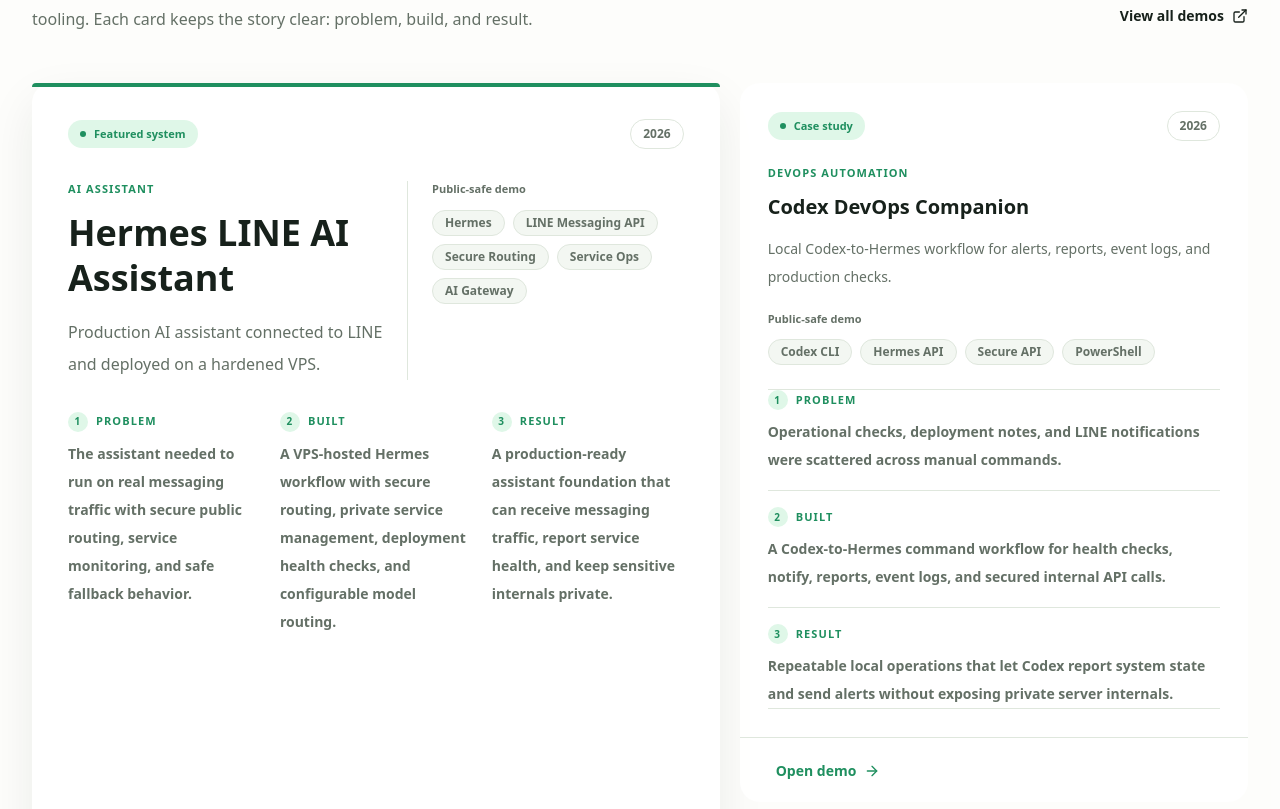
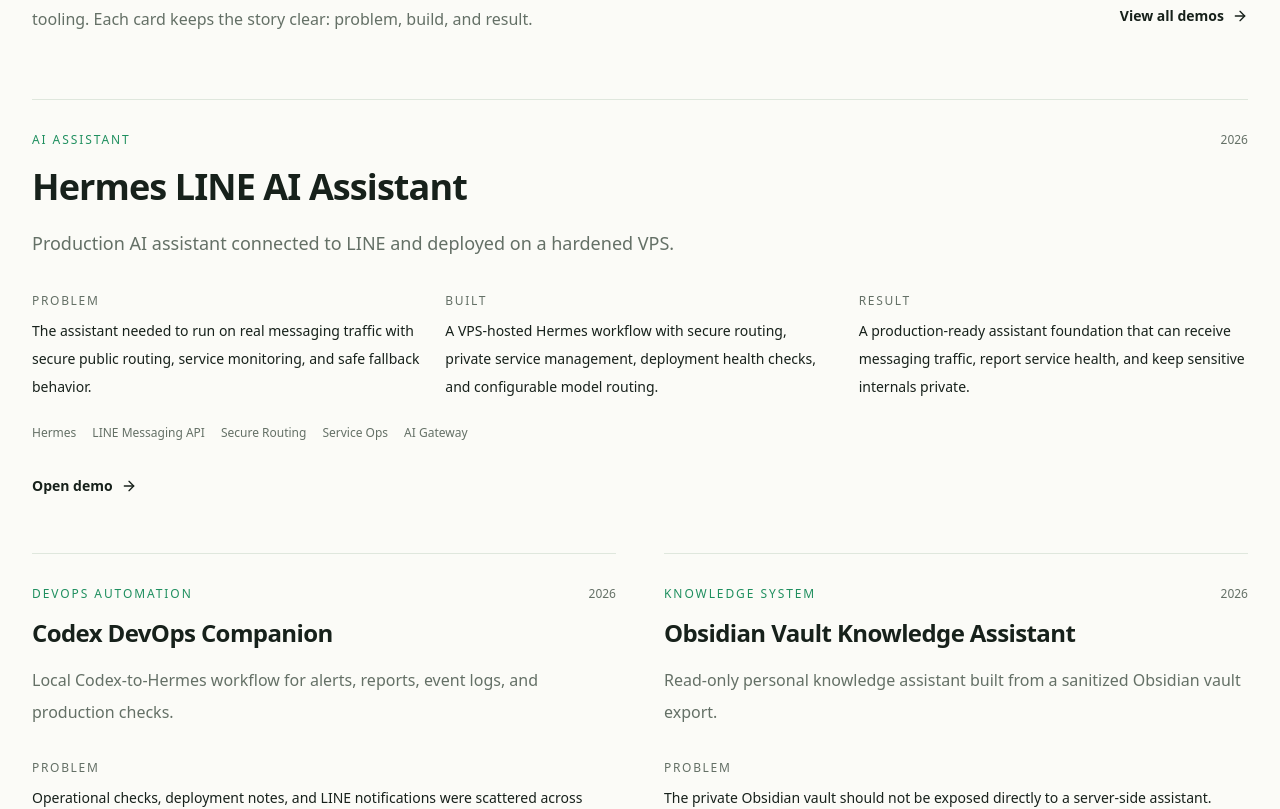
Before and after one commit to Manchinn/Portfolio, a Next.js app: page / in a window 1280 px wide. Shown: the part 1220-2029 px from the top of the page. Built offline with nearby package versions, Linux system fonts and the light colour scheme.

Commit message:
refactor: borderless editorial project entries in selected work

```diff
--- a/src/components/portfolio-saas/SaasHome.tsx
+++ b/src/components/portfolio-saas/SaasHome.tsx
@@ -27,9 +27,6 @@
   selectedEyebrow: string
   selectedTitle: string
   selectedSubtitle: string
-  featuredLabel: string
-  supportingLabel: string
-  safeDemoLabel: string
   demosEyebrow: string
   demosTitle: string
   demosSubtitle: string
@@ -62,9 +59,6 @@
     selectedTitle: 'Three public-safe case studies, shaped like product proof.',
     selectedSubtitle:
       'A curated view of assistant systems, operational workflows, and knowledge tooling. Each card keeps the story clear: problem, build, and result.',
-    featuredLabel: 'Featured system',
-    supportingLabel: 'Case study',
-    safeDemoLabel: 'Public-safe demo',
     demosEyebrow: 'Interactive demos',
     demosTitle: 'Public-safe demos you can open and inspect.',
     demosSubtitle:
@@ -119,9 +113,6 @@
     selectedTitle: 'สาม case study แบบ public-safe ที่อ่านเหมือน product proof',
     selectedSubtitle:
       'คัดงาน assistant systems, operational workflows และ knowledge tooling ให้เห็นเรื่องหลักชัดเจน: ปัญหา สิ่งที่สร้าง และผลลัพธ์',
-    featuredLabel: 'Featured system',
-    supportingLabel: 'Case study',
-    safeDemoLabel: 'Public-safe demo',
     demosEyebrow: 'Interactive demos',
     demosTitle: 'Demo แบบ public-safe ที่เปิดดูและ inspect ได้',
     demosSubtitle:
@@ -226,21 +217,21 @@
   const [featuredProject, ...supportingProjects] = selectedProjects
 
   return (
-    <SaasSection id="work" className="bg-white/60 before:pointer-events-none before:absolute before:inset-x-0 before:top-0 before:h-12 before:bg-gradient-to-b before:from-saas-bg before:to-transparent" wide>
+    <SaasSection id="work" wide>
       <SaasHeader
         eyebrow={c.selectedEyebrow}
         title={c.selectedTitle}
         subtitle={c.selectedSubtitle}
         align="split"
         rightSlot={
-          <SaasButton href="/demos" variant="secondary" icon={<ExternalLink className="h-4 w-4" />}>
+          <SaasButton href="/demos" variant="secondary" icon={<ArrowRight className="h-4 w-4" />}>
             {c.viewDemos}
           </SaasButton>
         }
       />
-      <StaggerContainer className="mt-12 grid gap-5 lg:grid-cols-[minmax(0,1.15fr)_minmax(320px,0.85fr)]">
+      <StaggerContainer className="mt-16 grid gap-x-12 gap-y-14 lg:grid-cols-2">
         {featuredProject && (
-          <MotionCard className="min-w-0 lg:row-span-2">
+          <MotionCard className="min-w-0 lg:col-span-2">
             <ProjectCard project={featuredProject} c={c} variant="featured" />
           </MotionCard>
         )}
@@ -266,64 +257,46 @@
     : []
 
   return (
-    <SaasCard
-      hover
-      className={`relative flex min-h-full flex-col rounded-[20px] p-0 ${
-        isFeatured ? 'border-saas-ink/10 bg-white shadow-saas-md' : 'bg-white/92'
-      }`}
-    >
-      {isFeatured && <span className="absolute inset-x-0 top-0 h-1 rounded-t-[20px] bg-saas-green" aria-hidden />}
-      <div className={`${isFeatured ? 'p-6 sm:p-8 lg:p-9' : 'p-6 sm:p-7'}`}>
-        <div className="flex flex-wrap items-center justify-between gap-3">
-          <span className="inline-flex items-center gap-2 rounded-full bg-saas-mint px-3 py-1.5 text-[11px] font-black text-saas-green">
-            <span className="h-1.5 w-1.5 rounded-full bg-saas-green" />
-            {isFeatured ? c.featuredLabel : c.supportingLabel}
-          </span>
-          <span className="rounded-full border border-saas-line bg-white px-3 py-1.5 text-xs font-black text-saas-muted">{project.date}</span>
+    <article className="group flex min-h-full flex-col border-t border-saas-line pt-8">
+      <div className="flex items-baseline justify-between gap-4">
+        <p className="text-xs font-medium uppercase tracking-[0.16em] text-saas-green">{project.category}</p>
+        <span className="text-xs font-medium text-saas-muted">{project.date}</span>
       </div>
 
-        <div className={isFeatured ? 'mt-8 grid gap-6 lg:grid-cols-[minmax(0,0.95fr)_minmax(260px,0.7fr)]' : 'mt-6'}>
-          <div className="min-w-0">
-            <p className="text-[11px] font-bold uppercase tracking-[0.1em] text-saas-green">{project.category}</p>
-            <h3 className={`${isFeatured ? 'text-3xl sm:text-4xl' : 'text-xl'} mt-3 break-words font-black leading-tight text-saas-ink`}>
+      <h3
+        className={`${isFeatured ? 'text-3xl sm:text-4xl' : 'text-2xl'} mt-4 break-words font-bold leading-tight tracking-tight text-saas-ink`}
+      >
         {project.title}
       </h3>
-            <p className={`${isFeatured ? 'text-base leading-8' : 'text-sm leading-7'} mt-4 text-saas-muted`}>{project.description}</p>
+      <p className={`${isFeatured ? 'max-w-2xl text-lg leading-9' : 'text-base leading-8'} mt-4 font-light text-saas-muted`}>
+        {project.description}
+      </p>
+
+      {caseStudyRows.length > 0 && (
+        <dl className={`mt-8 grid gap-6 ${isFeatured ? 'sm:grid-cols-3' : ''}`}>
+          {caseStudyRows.map((row) => (
+            <div key={row.label} className="min-w-0">
+              <dt className="text-xs font-medium uppercase tracking-[0.14em] text-saas-muted">{row.label}</dt>
+              <dd className="mt-2 break-words text-sm font-light leading-7 text-saas-ink">{row.value}</dd>
             </div>
+          ))}
+        </dl>
+      )}
 
-          <div className={`${isFeatured ? 'lg:border-l lg:border-saas-line lg:pl-6' : 'mt-5'} min-w-0`}>
-            <p className="text-[11px] font-semibold text-saas-muted">{c.safeDemoLabel}</p>
-            <div className="mt-3 flex flex-wrap gap-2">
+      <div className="mt-6 flex flex-wrap gap-x-4 gap-y-2">
         {(isFeatured ? project.tech : project.tech.slice(0, 4)).map((tech) => (
-                <span key={tech} className="rounded-full border border-saas-line bg-saas-surface-soft px-3 py-1 text-xs font-black text-saas-muted">
+          <span key={tech} className="text-xs font-medium text-saas-muted">
             {tech}
           </span>
         ))}
       </div>
-          </div>
-        </div>
 
-        {caseStudyRows.length > 0 && (
-          <dl className={`${isFeatured ? 'mt-8 grid gap-5 lg:grid-cols-3' : 'mt-6 divide-y divide-saas-line border-y border-saas-line'}`}>
-            {caseStudyRows.map((row, index) => (
-              <div key={row.label} className={isFeatured ? 'min-w-0' : 'py-4 first:pt-0 last:pb-0'}>
-                <dt className="flex items-center gap-2 text-[11px] font-bold uppercase tracking-[0.1em] text-saas-green">
-                  <span className="flex h-5 w-5 items-center justify-center rounded-full bg-saas-mint text-[10px]">{index + 1}</span>
-                  {row.label}
-                </dt>
-                <dd className="mt-2 break-words text-sm font-semibold leading-7 text-saas-muted">{row.value}</dd>
-              </div>
-            ))}
-          </dl>
-        )}
-      </div>
-
-      <div className="mt-auto border-t border-saas-line px-6 py-5 sm:px-7 lg:px-9">
-        <SaasButton href={actionHref} variant={isFeatured ? 'primary' : 'ghost'} icon={<ArrowRight className="h-4 w-4" />}>
+      <div className="mt-8">
+        <SaasButton href={actionHref} variant="secondary" icon={<ArrowRight className="h-4 w-4" />}>
           {c.openDemo}
         </SaasButton>
       </div>
-    </SaasCard>
+    </article>
   )
 }
 
```
Lines whose indentation alone changed are shown as unchanged.
